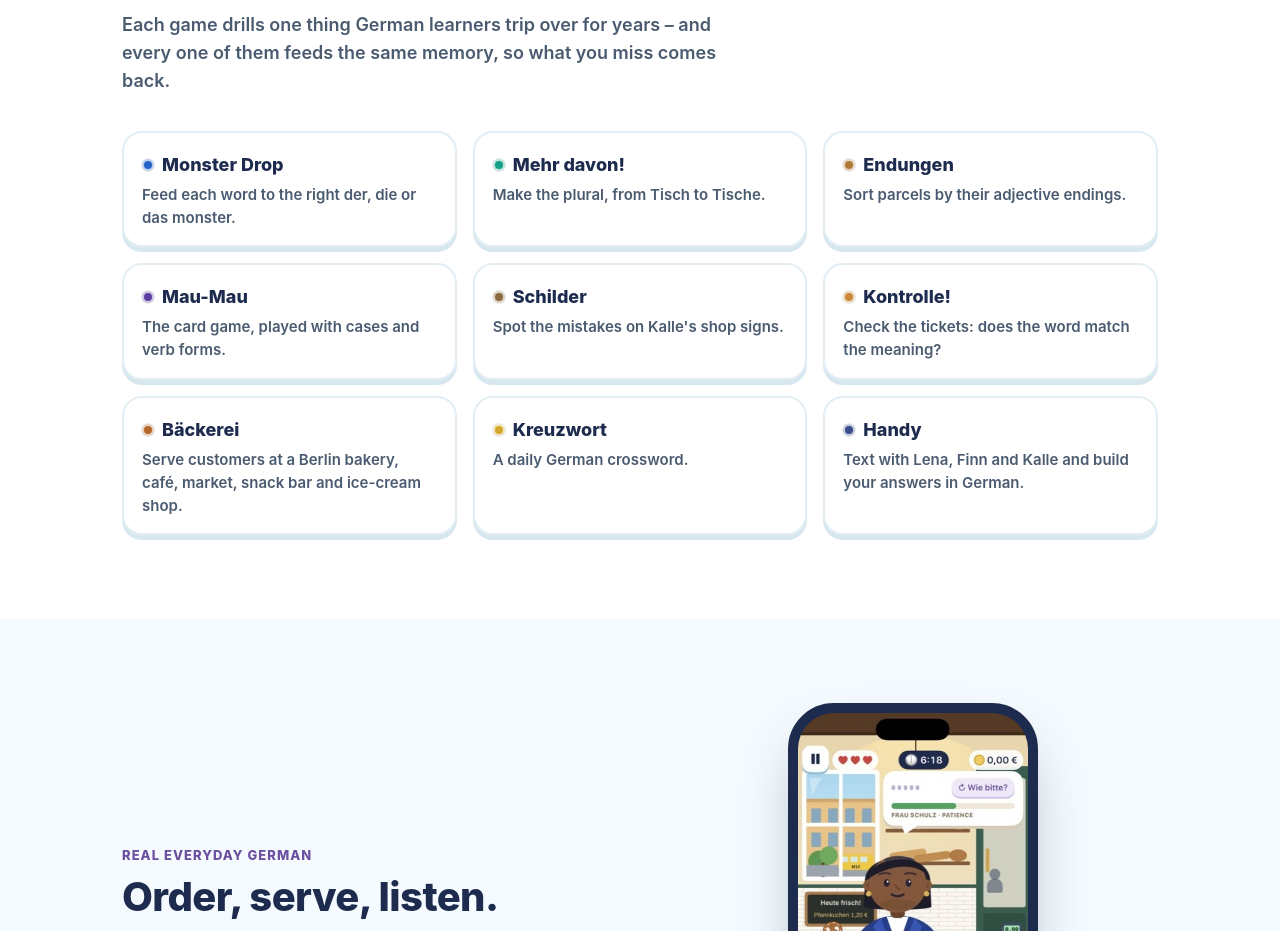
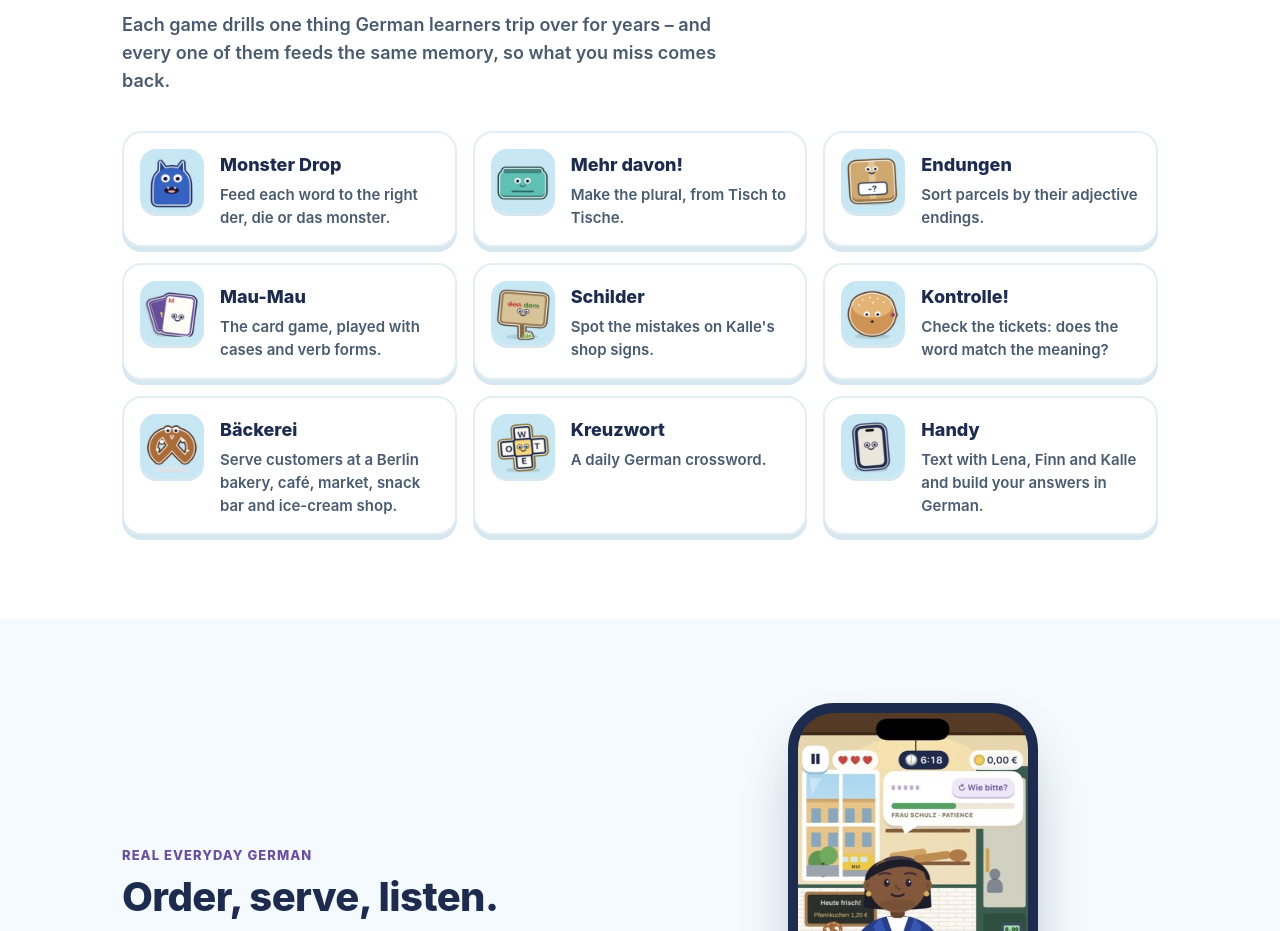
Before and after one commit to mickey101/german-snacks, a plain HTML site: page index.html in a window 1280 px wide. Shown: the part 1021-1952 px from the top of the page. Drawn offline with Linux system fonts and the light colour scheme; files whose address does not match are found by name.

Commit message:
Add files via upload

```diff
--- a/index.html
+++ b/index.html
@@ -78,9 +78,9 @@ h2{font-size:clamp(28px,3.6vw,40px);line-height:1.1;margin:0 0 14px;letter-spaci
 
 /* games grid */
 .games{display:grid;grid-template-columns:repeat(3,1fr);gap:16px}
-.game{background:var(--card);border-radius:20px;padding:18px 18px 16px;box-shadow:0 5px 0 #D7E7EF;border:2px solid #E3EEF4}
-.game h3{margin:0 0 4px;font-size:18px;font-weight:800;display:flex;align-items:center;gap:8px}
-.game h3 i{width:12px;height:12px;border-radius:50%;display:inline-block;border:2px solid rgba(255,255,255,.7);box-shadow:0 0 0 1px rgba(0,0,0,.08)}
+.game{display:flex;gap:16px;align-items:flex-start;background:var(--card);border-radius:20px;padding:16px;box-shadow:0 5px 0 #D7E7EF;border:2px solid #E3EEF4}
+.game img{width:64px;height:64px;flex:none;border-radius:16px;box-shadow:0 3px 0 #D7E7EF}
+.game h3{margin:2px 0 4px;font-size:18px;font-weight:800}
 .game p{margin:0;color:var(--muted);font-size:15px;font-weight:600}
 
 /* feature rows */
@@ -204,15 +204,15 @@ footer ul{display:flex;flex-wrap:wrap;gap:8px 22px;list-style:none;margin:0;padd
     <h2>Five minutes at a time.</h2>
     <p class="sub">Each game drills one thing German learners trip over for years – and every one of them feeds the same memory, so what you miss comes back.</p>
     <div class="games">
-      <div class="game"><h3><i style="background:#2563C9"></i>Monster Drop</h3><p>Feed each word to the right der, die or das monster.</p></div>
-      <div class="game"><h3><i style="background:#16A085"></i>Mehr davon!</h3><p>Make the plural, from Tisch to Tische.</p></div>
-      <div class="game"><h3><i style="background:#B07A3A"></i>Endungen</h3><p>Sort parcels by their adjective endings.</p></div>
-      <div class="game"><h3><i style="background:#5B3FA0"></i>Mau-Mau</h3><p>The card game, played with cases and verb forms.</p></div>
-      <div class="game"><h3><i style="background:#8A6A3E"></i>Schilder</h3><p>Spot the mistakes on Kalle's shop signs.</p></div>
-      <div class="game"><h3><i style="background:#C98A3A"></i>Kontrolle!</h3><p>Check the tickets: does the word match the meaning?</p></div>
-      <div class="game"><h3><i style="background:#B5682B"></i>Bäckerei</h3><p>Serve customers at a Berlin bakery, café, market, snack bar and ice-cream shop.</p></div>
-      <div class="game"><h3><i style="background:#D4A82A"></i>Kreuzwort</h3><p>A daily German crossword.</p></div>
-      <div class="game"><h3><i style="background:#3B4C8A"></i>Handy</h3><p>Text with Lena, Finn and Kalle and build your answers in German.</p></div>
+      <div class="game"><img src="games/monster-drop.png" width="64" height="64" alt="" loading="lazy"><div><h3>Monster Drop</h3><p>Feed each word to the right der, die or das monster.</p></div></div>
+      <div class="game"><img src="games/mehr-davon.png" width="64" height="64" alt="" loading="lazy"><div><h3>Mehr davon!</h3><p>Make the plural, from Tisch to Tische.</p></div></div>
+      <div class="game"><img src="games/endungen.png" width="64" height="64" alt="" loading="lazy"><div><h3>Endungen</h3><p>Sort parcels by their adjective endings.</p></div></div>
+      <div class="game"><img src="games/mau-mau.png" width="64" height="64" alt="" loading="lazy"><div><h3>Mau-Mau</h3><p>The card game, played with cases and verb forms.</p></div></div>
+      <div class="game"><img src="games/schilder.png" width="64" height="64" alt="" loading="lazy"><div><h3>Schilder</h3><p>Spot the mistakes on Kalle's shop signs.</p></div></div>
+      <div class="game"><img src="games/kontrolle.png" width="64" height="64" alt="" loading="lazy"><div><h3>Kontrolle!</h3><p>Check the tickets: does the word match the meaning?</p></div></div>
+      <div class="game"><img src="games/baeckerei.png" width="64" height="64" alt="" loading="lazy"><div><h3>Bäckerei</h3><p>Serve customers at a Berlin bakery, café, market, snack bar and ice-cream shop.</p></div></div>
+      <div class="game"><img src="games/kreuzwort.png" width="64" height="64" alt="" loading="lazy"><div><h3>Kreuzwort</h3><p>A daily German crossword.</p></div></div>
+      <div class="game"><img src="games/handy.png" width="64" height="64" alt="" loading="lazy"><div><h3>Handy</h3><p>Text with Lena, Finn and Kalle and build your answers in German.</p></div></div>
     </div>
   </div>
 </section>
```
